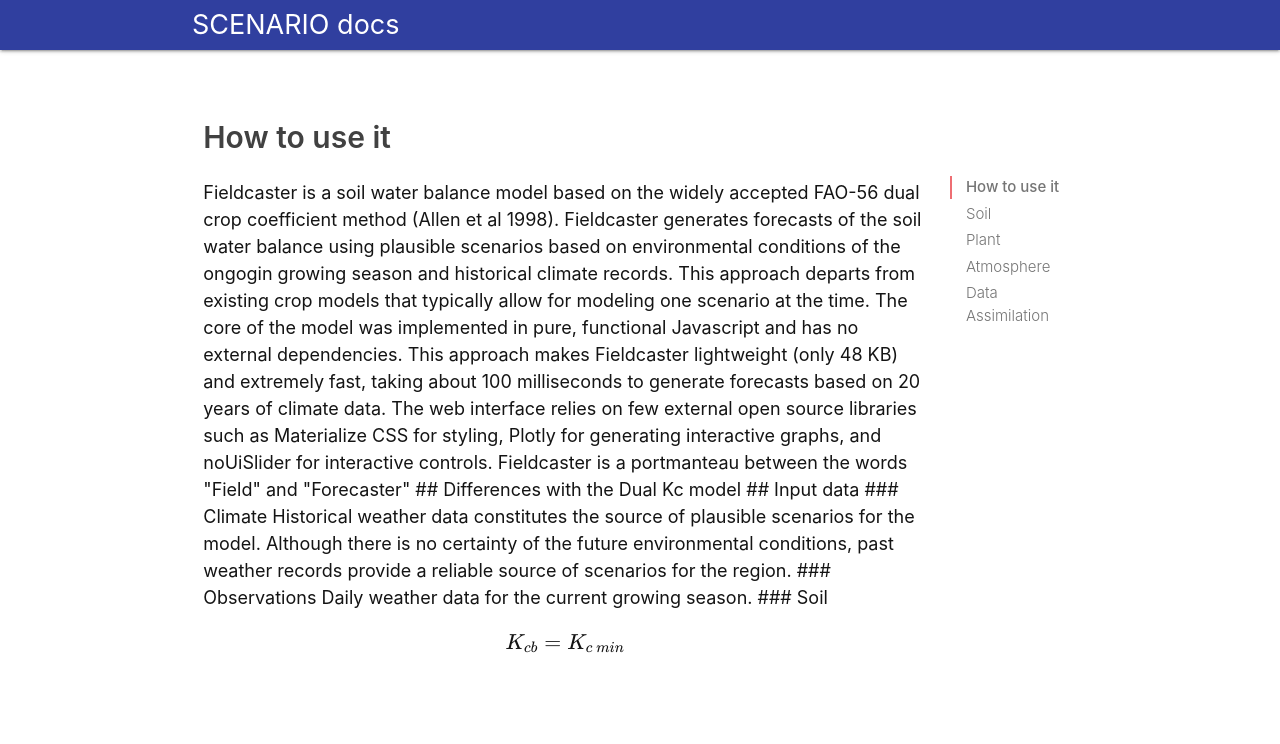
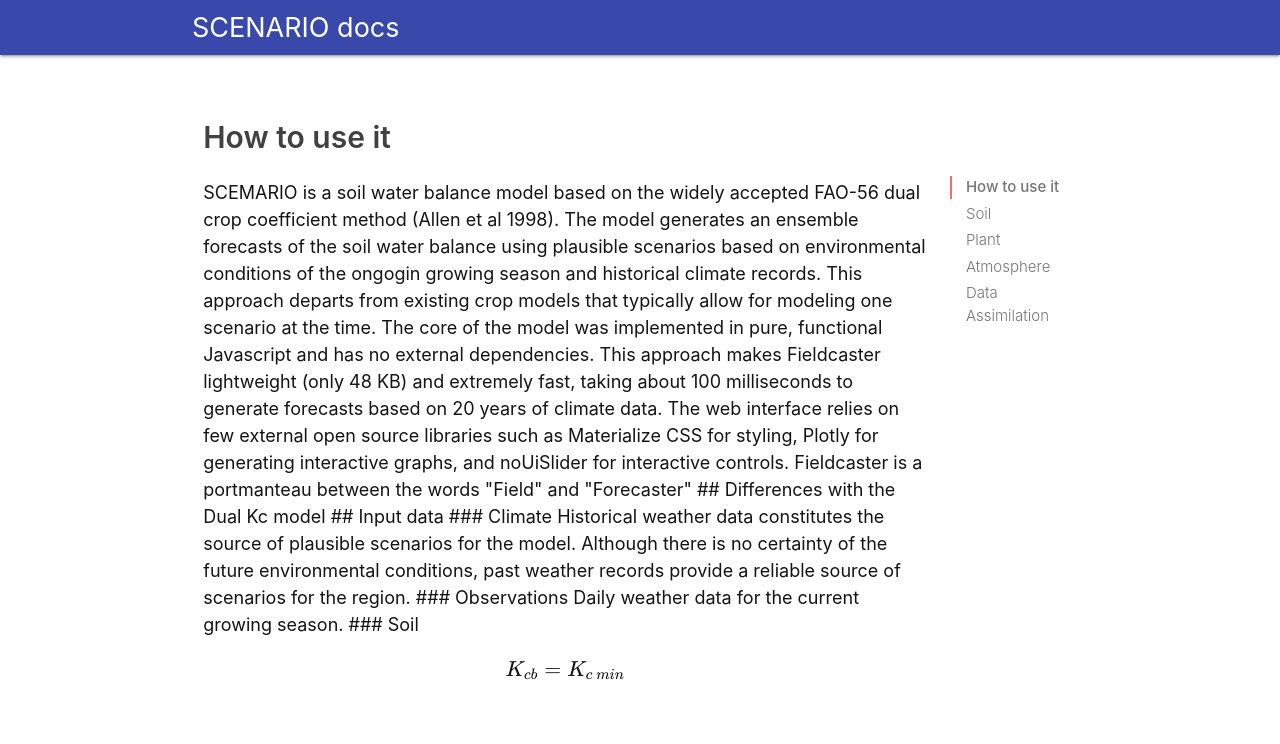
Before and after one commit to soilwater/fieldcaster, a plain HTML site: page docs/documentation.html in a window 1280 px wide. Shown: the top 744 px of the page. Drawn offline with nearby package versions, Linux system fonts and the light colour scheme.

```diff
--- a/docs/documentation.html
+++ b/docs/documentation.html
@@ -12,7 +12,7 @@
     <style>
         p{font-size: 1.2rem; color: rgb(20, 20, 20);}
         .title{font-size: 2rem; font-weight:600; color: rgb(65, 65, 65);}
-        nav{height: 50px;}
+        nav{height: 55px;}
         div.sticky {
             position: -webkit-sticky;
             position: sticky !important;
@@ -22,7 +22,7 @@
 </head>
 <body>
     <div class="navbar-fixed">
-        <nav class=" indigo darken-2">
+        <nav class=" indigo darken-1">
             <div class="nav-wrapper container valign-wrapper">
             <div style="font-size: 1.8rem;">SCENARIO docs</div>
             </div>
@@ -34,7 +34,8 @@
                 <div id="how-to-use-it" class="section scrollspy">
                     <h1 class="title">How to use it</h1>
                     <p>
-                        Fieldcaster is a soil water balance model based on the widely accepted FAO-56 dual crop coefficient method (Allen et al 1998). Fieldcaster generates forecasts of the soil water balance using plausible scenarios based on environmental conditions of the ongogin growing season and historical climate records. This approach departs from existing crop models that typically allow for modeling one scenario at the time.
+                        SCEMARIO is a soil water balance model based on the widely accepted FAO-56 dual crop coefficient method (Allen et al 1998).
+                        The model generates an ensemble forecasts of the soil water balance using plausible scenarios based on environmental conditions of the ongogin growing season and historical climate records. This approach departs from existing crop models that typically allow for modeling one scenario at the time.
                         The core of the model was implemented in pure, functional Javascript and has no external dependencies. This approach makes Fieldcaster lightweight (only 48 KB) and extremely fast, taking about 100 milliseconds to generate forecasts based on 20 years of climate data. The web interface relies on few external open source libraries such as Materialize CSS for styling, Plotly for generating interactive graphs, and noUiSlider for interactive controls.
                         Fieldcaster is a portmanteau between the words "Field" and "Forecaster"
 
@@ -92,6 +93,11 @@
                     <p>Content </p>
                 </div>
 
+                <div id="data-assimilation" class="section scrollspy">
+                    <h1 class="title">References</h1>
+                    <p>Content </p>
+                </div>
+
             </div>
             <div class="col hide-on-small-only m3 l2 sticky" style="padding-top: 80px;">
               <ul class="section table-of-contents">
```
Also changed, not shown: index.html (+1 -1 lines).
